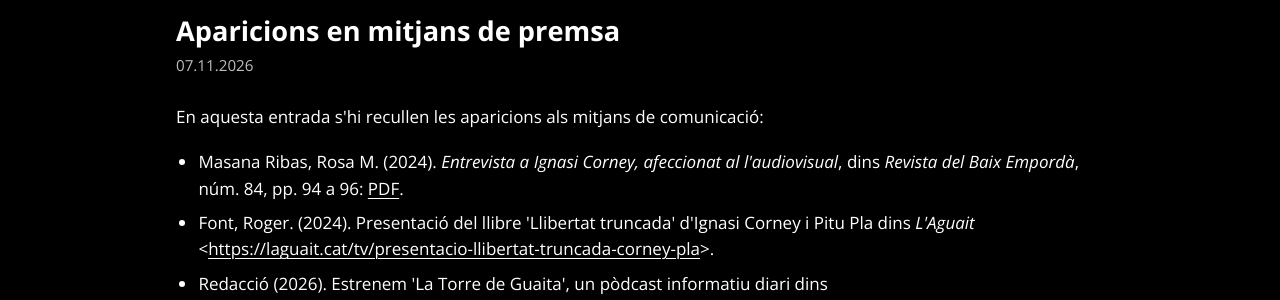
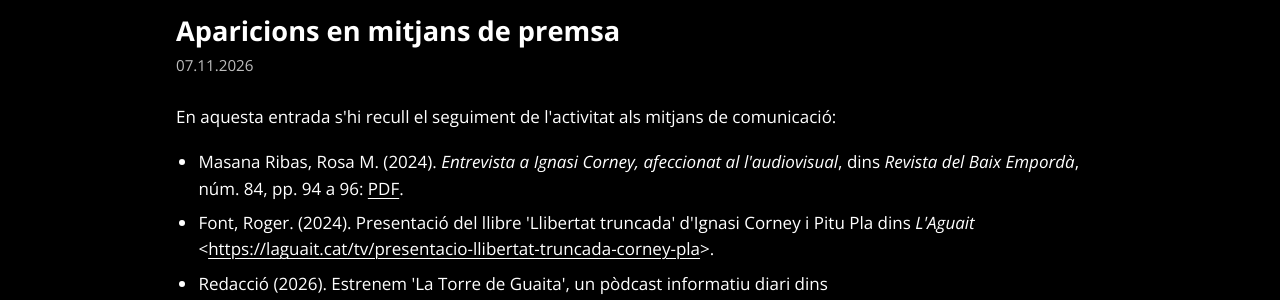
Before and after one commit to ignasicorney/ignasicorney.github.io, a Jekyll site: the page built from _posts/2026-11-07-aparicions-en-mitjans-de-premsa.html, in a window 1280 px wide. Shown: the part 121-421 px from the top of the page. Built offline with Jekyll 4.4.1, drawn with Linux system fonts in a browser that asks for light colours.

Commit message:
Blog: Aparicions en mitjans de premsa

```diff
--- a/_posts/2026-11-07-aparicions-en-mitjans-de-premsa.html
+++ b/_posts/2026-11-07-aparicions-en-mitjans-de-premsa.html
@@ -4,7 +4,7 @@ description: "Aquestes són les publicacions del blog d'Ignasi Corney Oller "
 ---
 <!-- bloc:text -->
 <div class="text">
-<p>En aquesta entrada s'hi recullen les aparicions als mitjans de comunicació:</p>
+<p>En aquesta entrada s'hi recull el seguiment de l'activitat als mitjans de comunicació:</p>
 <ul>
 <li>Masana Ribas, Rosa M. (2024). <i>Entrevista a Ignasi Corney, afeccionat al l'audiovisual</i>, dins <i>Revista del Baix Empordà</i>, núm. 84, pp. 94 a 96: <a href="https://drive.google.com/file/d/13hbQ-sHd1l9rVfXQoaYW5bPVf-Be0bP-/view?usp=drivesdk">PDF</a>.</li>
 <li>Font, Roger. (2024). Presentació del llibre 'Llibertat truncada' d'Ignasi Corney i Pitu Pla dins <i>L'Aguait</i> &lt;<a href="https://laguait.cat/tv/presentacio-llibertat-truncada-corney-pla">https://laguait.cat/tv/presentacio-llibertat-truncada-corney-pla</a>&gt;.</li>
```
